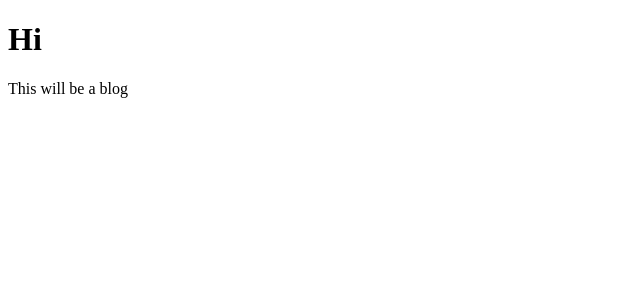
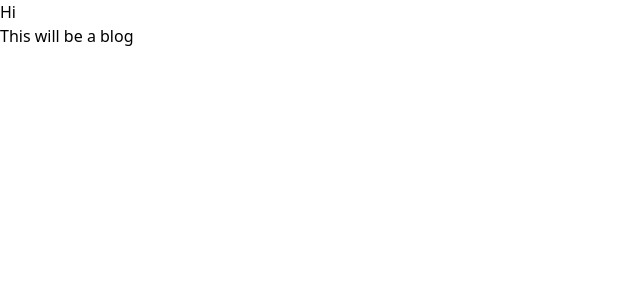
Before and after one commit to jae-kat/blog-exercise, a Next.js app: page / in a window 1280 px wide. Shown: the top 300 px of the page, without its empty margins (0-640 px from the left). Built offline with nearby package versions, Linux system fonts and the light colour scheme.

Commit message:
Add tailwind, dotenv-safe

```diff
--- /dev/null
+++ b/postcss.config.js
@@ -0,0 +1,6 @@
+module.exports = {
+  plugins: {
+    tailwindcss: {},
+    autoprefixer: {},
+  },
+}
--- /dev/null
+++ b/tailwind.config.js
@@ -0,0 +1,10 @@
+module.exports = {
+  content: [
+    './pages/**/*.{js,ts,jsx,tsx}',
+    './components/**/*.{js,ts,jsx,tsx}',
+  ],
+  theme: {
+    extend: {},
+  },
+  plugins: [],
+};
```
Also changed, not shown: package.json (+12 -2 lines), 2 other files (tests, documents, lock files or other folders).
